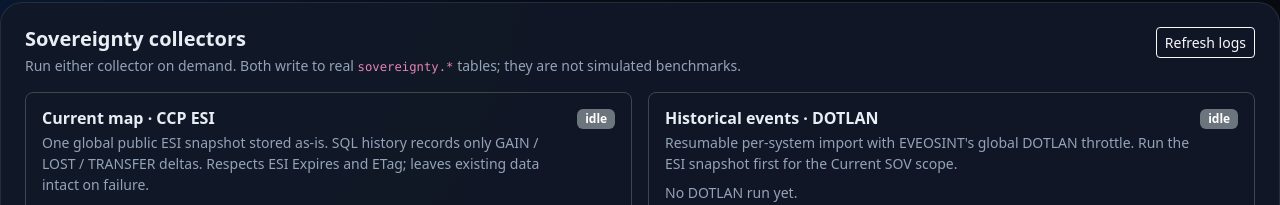
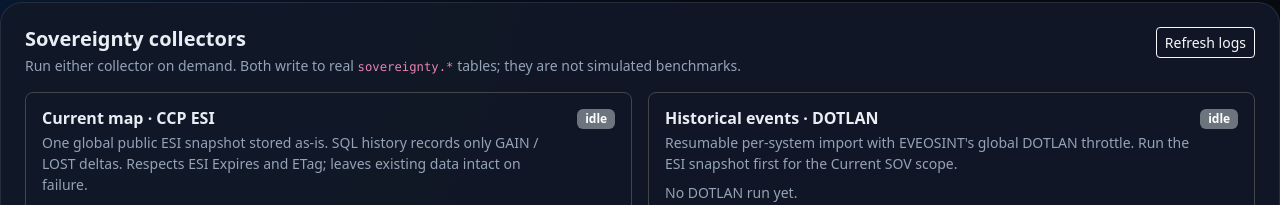
Before and after one commit to DictateurImperator/EVEOSINT, a Python web app: template web/templates/admin_debug.html in a window 1280 px wide. Shown: the part 84-289 px from the top of the page. Run offline with Jinja, Linux system fonts and the light colour scheme; the template is opened without the code that fills it, so the values that code supplies are empty.

Commit message:
Remove TRANSFER wording from ESI SOV debug UI

```diff
--- a/web/templates/admin_debug.html
+++ b/web/templates/admin_debug.html
@@ -68,7 +68,7 @@
         <div class="d-flex justify-content-between gap-2 align-items-start mb-2">
           <div>
             <h3 class="h6 fw-bold mb-1">Current map · CCP ESI</h3>
-            <div class="muted-line small">One global public ESI snapshot stored as-is. SQL history records only GAIN / LOST / TRANSFER deltas. Respects ESI Expires and ETag; leaves existing data intact on failure.</div>
+            <div class="muted-line small">One global public ESI snapshot stored as-is. SQL history records only GAIN / LOST deltas. Respects ESI Expires and ETag; leaves existing data intact on failure.</div>
           </div>
           <span class="badge text-bg-secondary" id="sovEsiStatus">{{ sovereignty_debug.esi.status }}</span>
         </div>
```
